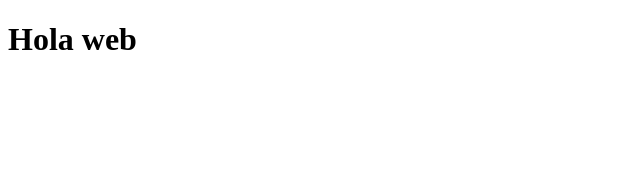
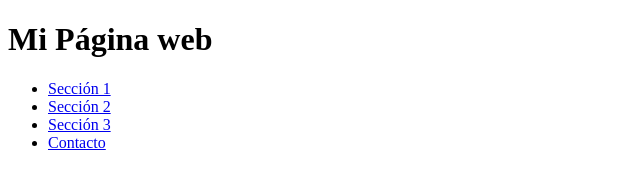
Before and after one commit to adolimar/webpages2, a plain HTML site: page index.html in a window 1280 px wide. Shown: the whole page, without its empty margins (0-640 px from the left). Drawn offline with Linux system fonts and the light colour scheme.

Commit message:
incluí menú

```diff
--- a/index.html
+++ b/index.html
@@ -1,11 +1,25 @@
 <!DOCTYPE html>
 <html lang="en">
+
 <head>
     <meta charset="UTF-8">
     <meta name="viewport" content="width=device-width, initial-scale=1.0">
-    <title>Document</title>
+    <title>Ejemplo página web</title>
 </head>
+
 <body>
-    <h1>Hola web</h1>
+    <header>
+        <h1>Mi Página web</h1>
+        <nav>
+            <ul>
+                <li><a href="#seccion1">Sección 1</a></li>
+                <li><a href="#sección2">Sección 2</a></li>
+                <li><a href="#seccion3">Sección 3</a></li>
+                <li><a href="./contacto.html">Contacto</a></li>
+            </ul>
+        </nav>
+    </header>
+
 </body>
+
 </html>
```
